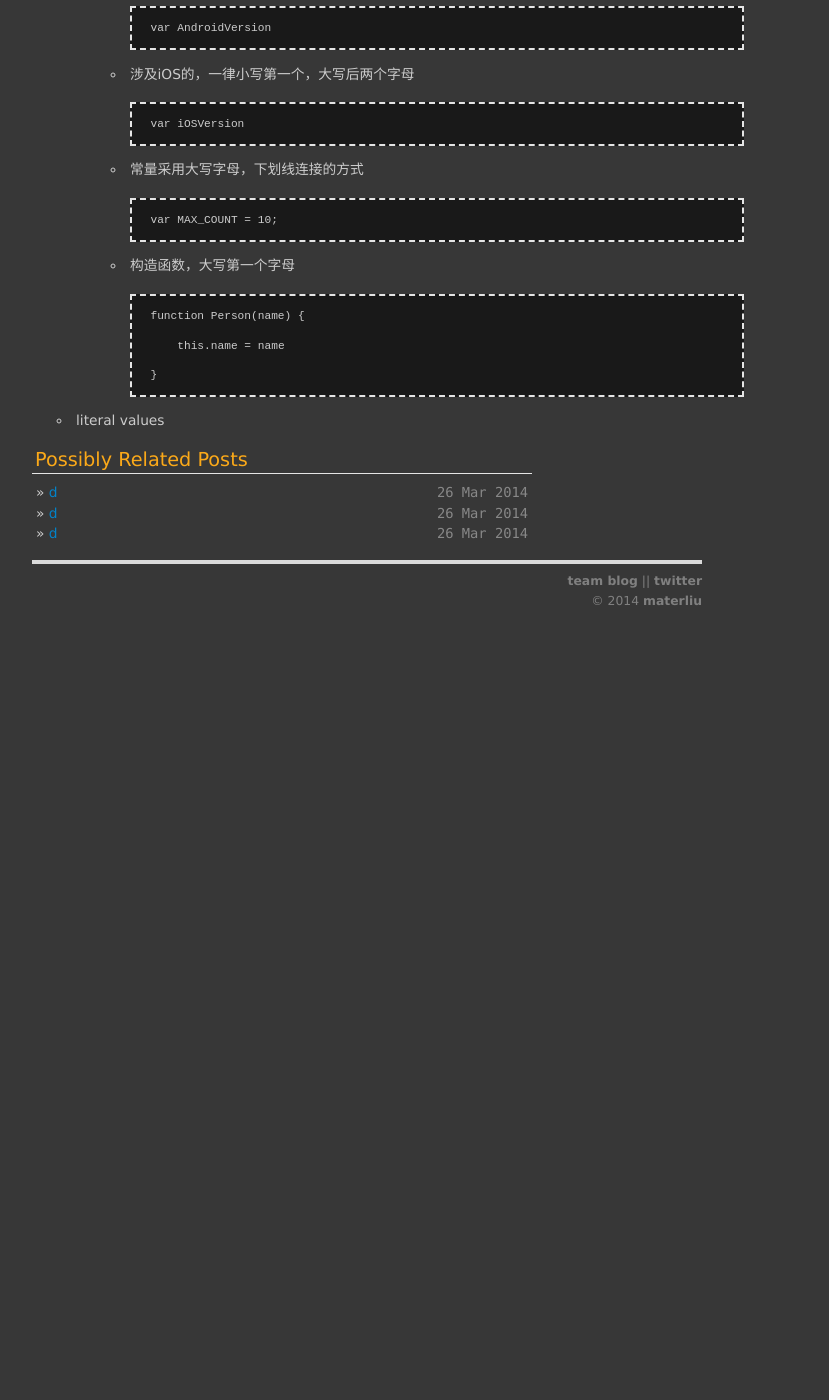
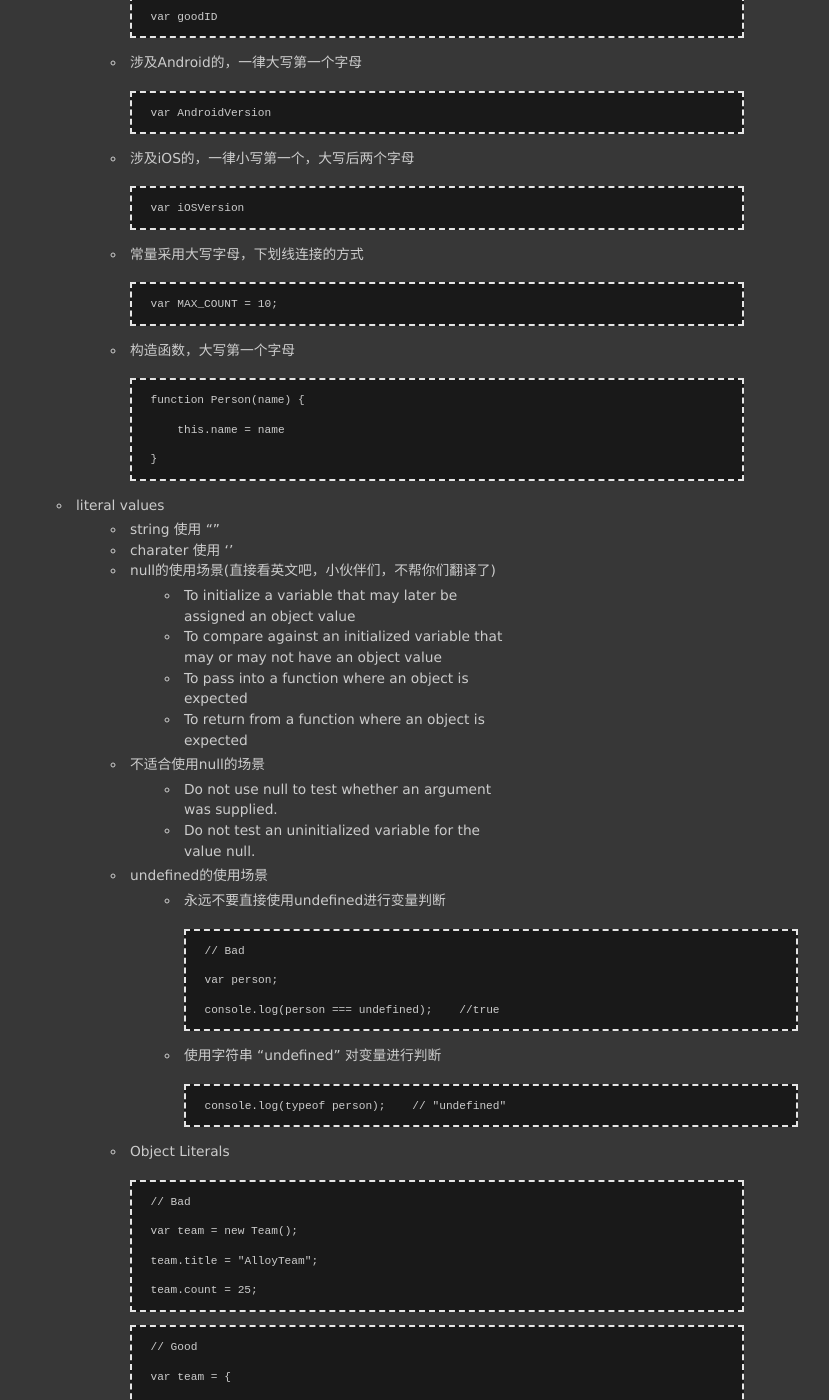
Before and after one commit to materliu/materliu.github.io, a Jekyll site: the page built from all/tencent/_posts/2014-03-26-AlloyTeam代码规范.md, in a window 1280 px wide and 1400 px high, scrolled down 1426 px. Shown: the whole window, without its empty margins (273-1102 px from the left). Built offline with Jekyll 4.4.1, drawn with Linux system fonts in a browser that asks for light colours; Markdown is read by kramdown in place of the engine named in the settings; before the commit the page ends 2056 px from its top, so only the background shows below that; some of the changed text lies outside the part shown.

Commit message:
更新代码规范！

````diff
--- a/all/tencent/_posts/2014-03-26-AlloyTeam代码规范.md
+++ b/all/tencent/_posts/2014-03-26-AlloyTeam代码规范.md
@@ -75,3 +75,81 @@ title: 2014-03-26-AlloyTeam代码规范.md
         ```
 
 + literal values
+    + string 使用  ""
+    + charater 使用 ''
+    + null的使用场景(直接看英文吧，小伙伴们，不帮你们翻译了)
+        + To initialize a variable that may later be assigned an object value
+        + To compare against an initialized variable that may or may not have an object value
+        + To pass into a function where an object is expected
+        + To return from a function where an object is expected
+    + 不适合使用null的场景
+        + Do not use null to test whether an argument was supplied.
+        + Do not test an uninitialized variable for the value null.
+    + undefined的使用场景
+        + 永远不要直接使用undefined进行变量判断
+
+            ```javascript
+            // Bad
+            var person;
+            console.log(person === undefined);    //true
+            ```
+
+        + 使用字符串 "undefined" 对变量进行判断
+
+            ```javascript
+            console.log(typeof person);    // "undefined"
+            ```
+
+    + Object Literals
+
+        ```javascript
+        // Bad
+        var team = new Team();
+        team.title = "AlloyTeam";
+        team.count = 25;
+        ```
+
+        ```javascript
+        // Good
+        var team = {
+            title: "AlloyTeam",
+            count: 25
+        };
+        ```
+
+    + Array Literals
+
+        ```javascript
+        // Bad
+        var colors = new Array("red", "green", "blue");
+        var numbers = new Array(1, 2, 3, 4);
+        ```
+
+        ```javascript
+        // Good
+        var colors = [ "red", "green", "blue" ];
+        var numbers = [ 1, 2, 3, 4 ];
+        ```
++ Commnets
+    + Single-Line Comments
+        + 双斜线后，必须跟注释内容保留一个空格
+        + 可独占一行, 前边不许有空行, 缩进与下一行代码保持一致
+
+            ```javascript
+            // Good
+            if (condition) {
+
+                // if you made it here, then all security checks passed
+                allowed();
+            }
+            ```
+
+        + 可位于一个代码行的末尾，注意这里的格式
+
+            ```javascript
+            var zhangsan = "zhangsan";    // 双斜线距离分号四个空格，双斜线后始终保留一个空格
+            ```
+
+    + Multiline Comments
+    + 何时使用
+    + Documentation Comments
````
Also changed, not shown: other parts of all/tencent/_posts/2014-03-26-AlloyTeam代码规范.md (+1 -1 lines), all/web/_posts/2014-03-27-FILE UPLOAD SUPPORT ON MOBILE.md (added, +158 -0 lines), all/web/_posts/2014-03-27-new Image()上报存在缺陷.md (added, +17 -0 lines).
